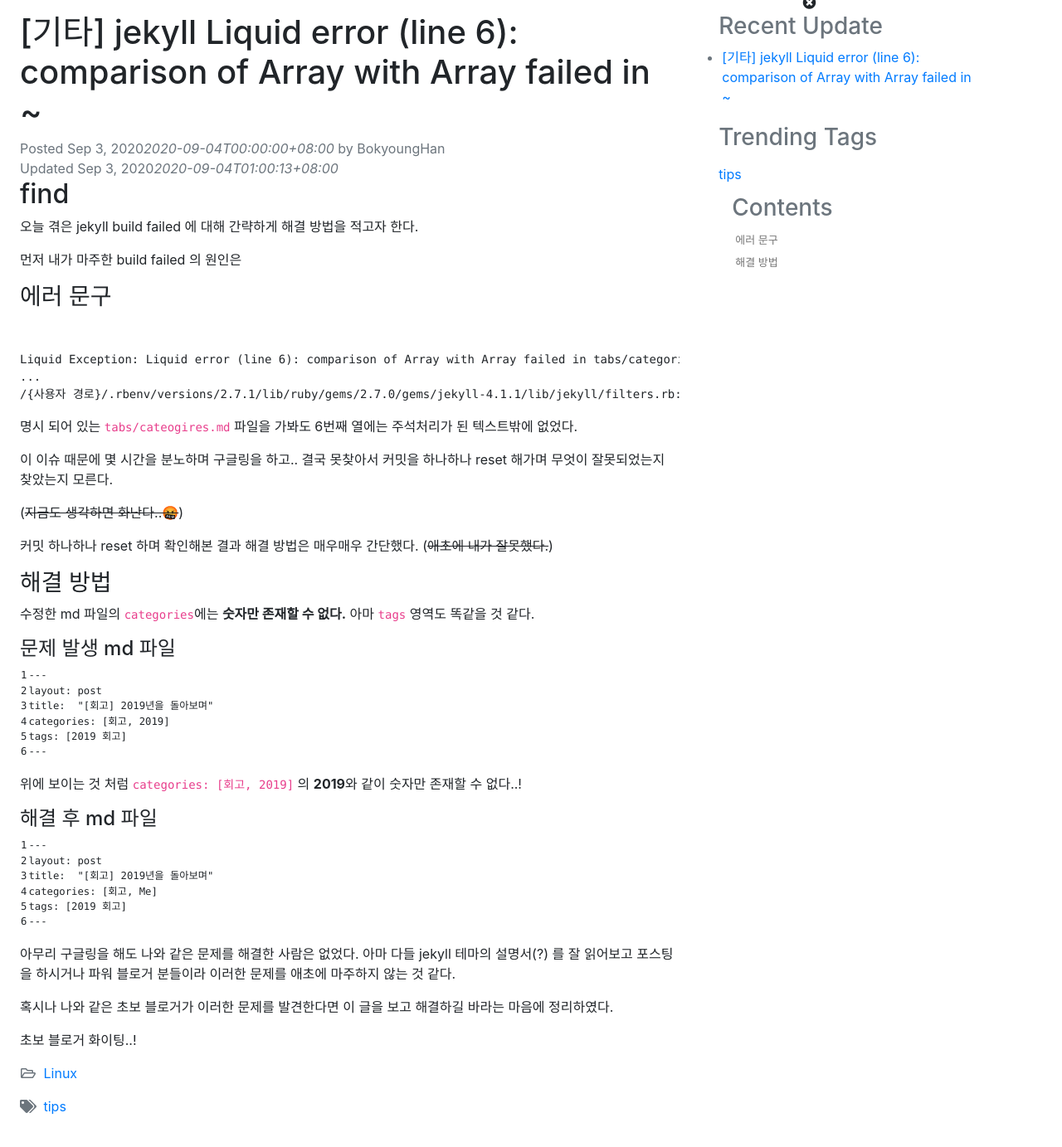
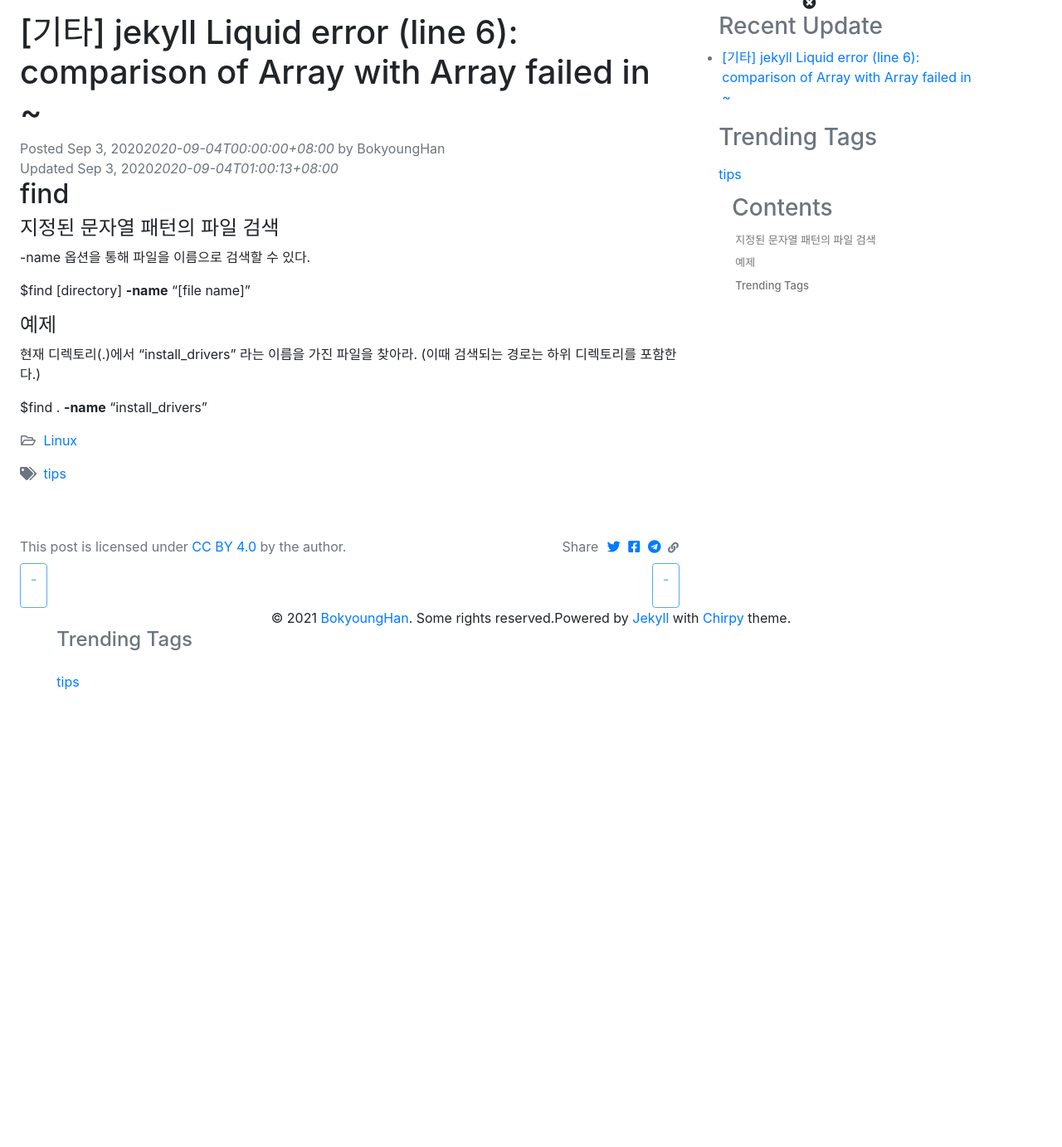
Before and after one commit to BoKyoungHan/bokyounghan.github.io.backup, a Jekyll site: the page built from _posts/Linux/2020-09-04-others-Liquid-error.md, in a window 1280 px wide and 1400 px high, scrolled down 683 px. Shown: the top 1383 px of the window at 83% size. Built offline with Jekyll 4.4.1, drawn with Linux system fonts in a browser that asks for light colours; nearby versions of some CDN libraries; comment, search, counter and statistics services are not loaded; after the commit the page ends 1533 px from its top, so only the background shows below that.

Commit message:
first post

````diff
--- a/_posts/Linux/2020-09-04-others-Liquid-error.md
+++ b/_posts/Linux/2020-09-04-others-Liquid-error.md
@@ -7,63 +7,11 @@
 ---
 
 ## find
+#### 지정된 문자열 패턴의 파일 검색
+-name 옵션을 통해 파일을 이름으로 검색할 수 있다.
+> $find \[directory] **-name** "\[file name]"
 
-오늘 겪은 jekyll build failed 에 대해 간략하게 해결 방법을 적고자 한다.
-
-먼저 내가 마주한 build failed 의 원인은
-
-### 에러 문구
-
-![스크린샷 2020-09-04 오전 1.45.31](/img/스크린샷 2020-09-04 오전 1.45.31.png)
-
-```command
-Liquid Exception: Liquid error (line 6): comparison of Array with Array failed in tabs/categories.md
-...
-/{사용자 경로}/.rbenv/versions/2.7.1/lib/ruby/gems/2.7.0/gems/jekyll-4.1.1/lib/jekyll/filters.rb:308:in `sort': Liquid error (line 6): comparison of Array with Array failed (Liquid::ArgumentError)
-```
-
-명시 되어 있는 `tabs/cateogires.md` 파일을 가봐도 6번째 열에는 주석처리가 된 텍스트밖에 없었다.
-
-
-
-이 이슈 때문에 몇 시간을 분노하며 구글링을 하고.. 결국 못찾아서 커밋을 하나하나 reset 해가며 무엇이 잘못되었는지 찾았는지 모른다.
-
-(~~지금도 생각하면 화난다..🤬~~)
-
-커밋 하나하나 reset 하며 확인해본 결과 해결 방법은 매우매우 간단했다. (~~애초에 내가 잘못했다.~~)
-
-### 해결 방법
-
-수정한 md 파일의 `categories`에는 **숫자만 존재할 수 없다.** 아마 `tags` 영역도 똑같을 것 같다.
-
-#### 문제 발생 md 파일
-
-```markdown
----
-layout: post
-title:  "[회고] 2019년을 돌아보며"
-categories: [회고, 2019]
-tags: [2019 회고]
----
-```
-
-위에 보이는 것 처럼 `categories: [회고, 2019]` 의 **2019**와 같이 숫자만 존재할 수 없다..!
-
-
-#### 해결 후 md 파일
-
-```markdown
----
-layout: post
-title:  "[회고] 2019년을 돌아보며"
-categories: [회고, Me]
-tags: [2019 회고]
----
-```
-
-
-아무리 구글링을 해도 나와 같은 문제를 해결한 사람은 없었다. 아마 다들 jekyll 테마의 설명서(?) 를 잘 읽어보고 포스팅을 하시거나 파워 블로거 분들이라 이러한 문제를 애초에 마주하지 않는 것 같다.
-
-혹시나 나와 같은 초보 블로거가 이러한 문제를 발견한다면 이 글을 보고 해결하길 바라는 마음에 정리하였다.
-
-초보 블로거 화이팅..!
+#### 예제
+현재 디렉토리(.)에서 "install_drivers" 라는 이름을 가진 파일을 찾아라.
+(이때 검색되는 경로는 하위 디렉토리를 포함한다.)
+> $find . **-name** "install_drivers"
````
